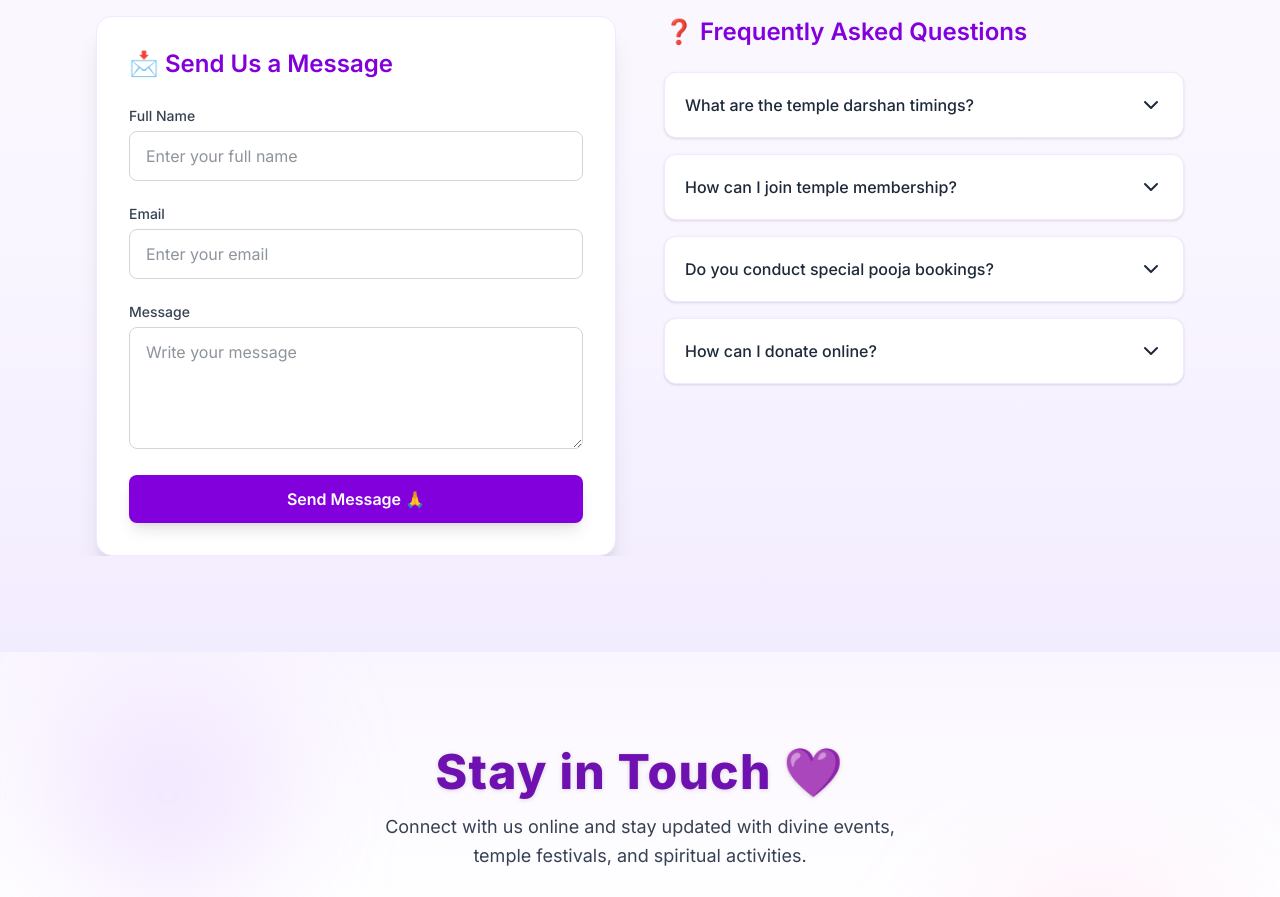
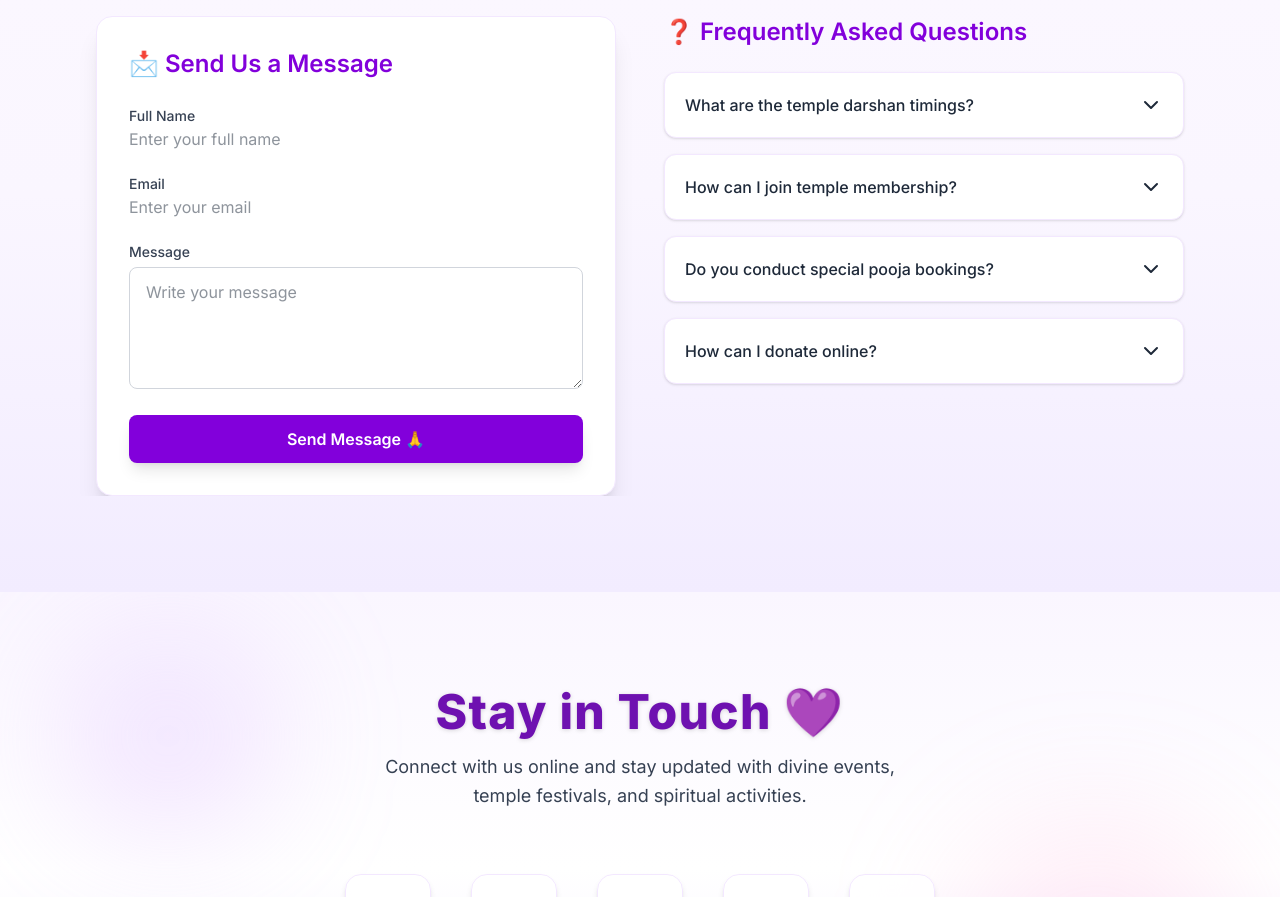
Before and after one commit to PathakAnshika/ShivTempleWebsite, a Next.js app: page / in a window 1280 px wide. Shown: the part 5700-6597 px from the top of the page. Built offline with nearby package versions, Linux system fonts and the light colour scheme.

Commit message:
Upgrade Next.js to fix security vulnerability

```diff
--- a/app/components/ContactSection.jsx
+++ b/app/components/ContactSection.jsx
@@ -119,7 +119,6 @@ max-w-full
                   onChange={(e) =>
                     setFormData({ ...formData, name: e.target.value })
                   }
-                  className="w-full mt-1 px-4 py-3 rounded-lg border border-gray-300 focus:ring-2 focus:ring-purple-400 outline-none"
                   placeholder="Enter your full name"
                 />
               </div>
@@ -139,7 +138,7 @@ max-w-full
                   onChange={(e) =>
                     setFormData({ ...formData, email: e.target.value })
                   }
-                  className="w-full mt-1 px-4 py-3 rounded-lg border border-gray-300 focus:ring-2 focus:ring-purple-400 outline-none"
+                  // className="w-full mt-1 px-4 py-3 rounded-lg border border-gray-300 focus:ring-2 focus:ring-purple-400 outline-none">
                   placeholder="Enter your email"
                 />
               </div>
```
